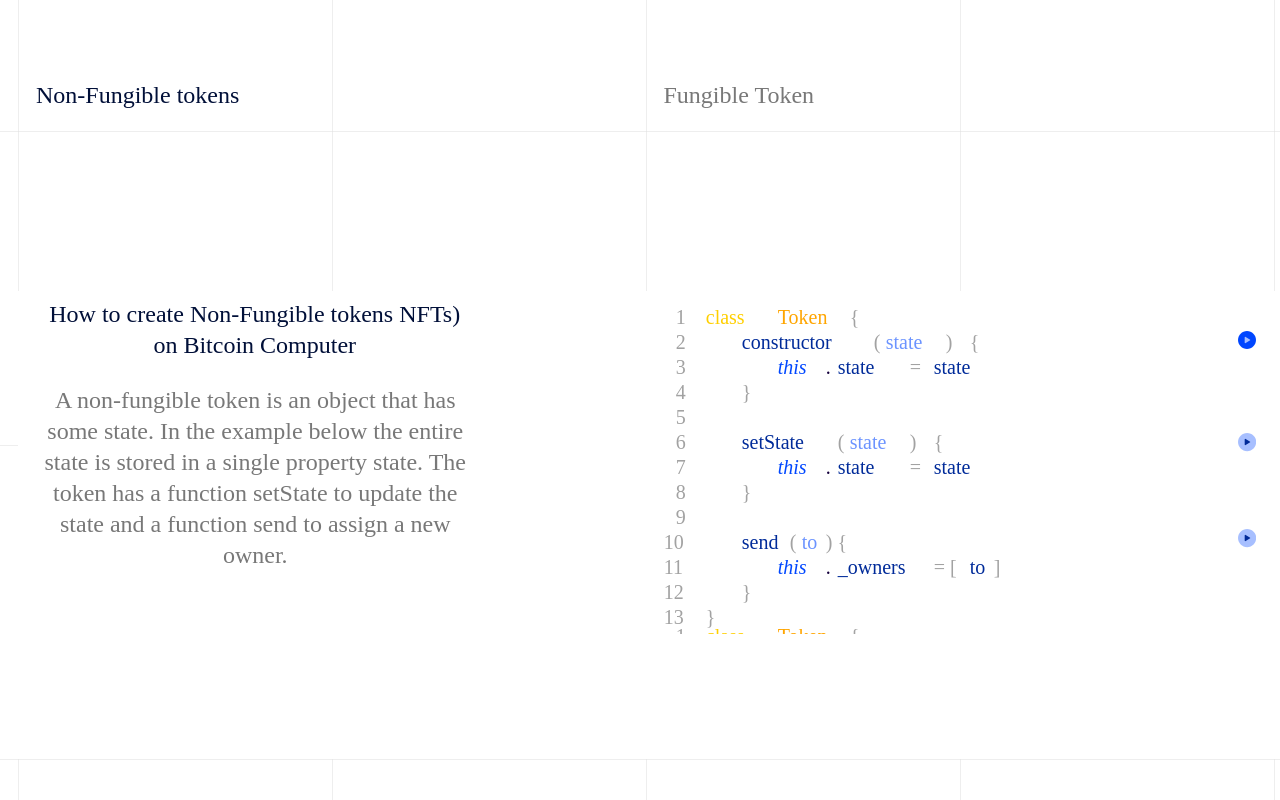
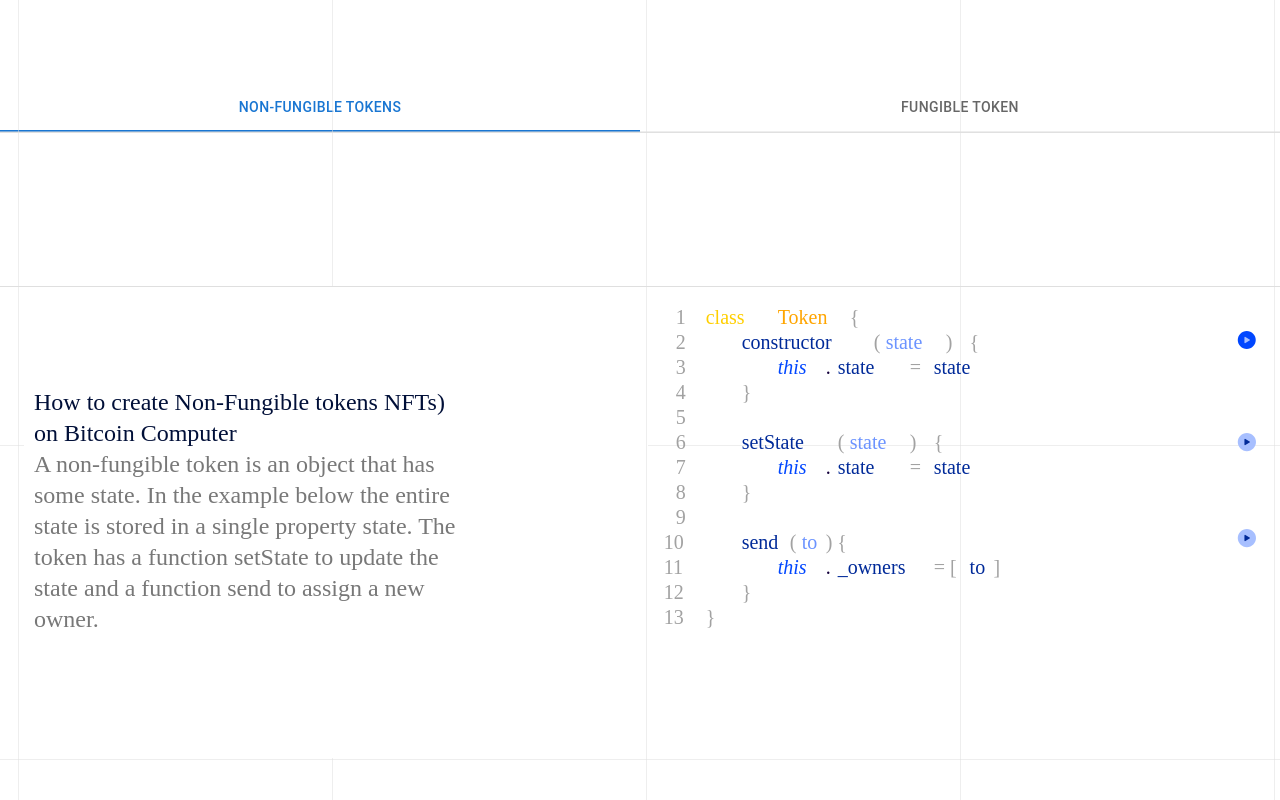
Before and after one commit to jonty007/website, a React (Create React App) app: page / in a window 1280 px wide. Shown: the part 5520-6320 px from the top of the page. Built offline with nearby package versions, Linux system fonts and the light colour scheme.

Commit message:
css changes

```diff
--- a/src/Examples.css
+++ b/src/Examples.css
@@ -53,6 +53,16 @@
     width: 100%;
     z-index: 1;
     top: 1569.5px;
+    left: 0px;
+    position: absolute;
+}
+
+.horizontal-grid-line-6 {
+    background-image: url("/public/Grid/H-Grid-line.svg");
+    height: 1px;
+    width: 100%;
+    z-index: 1;
+    top: 782px;
     left: 0px;
     position: absolute;
 }
@@ -168,6 +178,63 @@
     position: absolute;
 }
 
+.example-1-text-tab {
+    font-family: Formular;
+    font-size: 24px;
+    color: #000F38;
+    letter-spacing: 0;
+    line-height: 31px;
+    height: 62px;
+    width: 435px;
+    z-index: 2;
+    top: 100px;
+    /* left: 37.25px; */
+    position: relative;
+}
+
+.example-1-subtext-tab {
+    font-family: 'Formular';
+    font-size: 24px;
+    color: #787878;
+    letter-spacing: 0;
+    line-height: 31px;
+    height: 349px;
+    width: 432px;
+    z-index: 2;
+    top: 100px;
+    /* left: 39.25px; */
+    position: relative;
+}
+
+.examples-heading-tab {
+    height: 50px;
+    width: 636px;
+    z-index: 2;
+    /* top: 300px; */
+    /* left: 36px; */
+    /* position: relative;  */
+    font-size: 150px;
+    font-family: 'Formular';
+    color: #000f38;
+    text-align: left;
+    padding-top: 300px;
+}
+
+.infoGridExample {
+    margin-top: 130px !important;
+    background-color: white;
+    z-index: 3;
+    /* border: #dfdfdf 1px solid; */
+    padding-bottom: 60px !important;
+    padding-left: 10px !important;
+    /* margin-left: -6px !important; */
+
+}
+
+.tabPanelPadding {
+    padding: 24px 20px;
+}
+
 .example-1-subtext {
     font-family: Formular;
     font-size: 24px;
@@ -242,6 +309,7 @@
     top: 805.38px;
     left: 663.75px;
     position: absolute;
+    background-repeat: no-repeat;
 }
 
 .example-rectangle {
--- a/src/Examples.tsx
+++ b/src/Examples.tsx
@@ -1,5 +1,6 @@
 import Box from "@mui/material/Box";
 import "./Examples.css";
+import ExampleTabs from './tabs'
 
 function Examples() {
   return (
@@ -9,21 +10,22 @@ function Examples() {
       <Box className="horizontal-grid-line-3" />
       <Box className="horizontal-grid-line-4" />
       <Box className="horizontal-grid-line-5" />
+      <Box className="horizontal-grid-line-6" />
       <Box className="vertical-grid-line-1" />
       <Box className="vertical-grid-line-2" />
-      <Box className="vertical-grid-line-3" />
+      <Box className="vertical-grid-line-3" sx={{ zIndex: "4" }} />
       <Box className="vertical-grid-line-4" />
-      <Box className="vertical-grid-line-5" />
+      <Box className="vertical-grid-line-5" sx={{ zIndex: "4" }} />
       <Box className="vertical-grid-line-6" />
-      <Box className="vertical-grid-line-7" />
-      <Box className="example-rectangle" />
-      <Box className="code-section" />
+      <Box className="vertical-grid-line-7" sx={{ zIndex: "4" }} />
+      <Box className="examples-heading-tab">Examples</Box>
+      <ExampleTabs />
       <Box className="information-text">
         View the Bitcoin Computer Docs for More Examples and Tutorials:
         docs.bitcoincomputer.io
       </Box>
       <Box className="line4" />
-      <Box className="example-heading-3">Chat</Box>
+      {/* <Box className="example-heading-3">Chat</Box>
       <Box className="example-heading-2">Fungible Token</Box>
       <Box className="example-1-subtext">
         A non-fungible token is an object that has some state. In the example
@@ -35,7 +37,7 @@ function Examples() {
         How to create Non-Fungible tokens NFTs) on Bitcoin Computer
       </Box>
       <Box className="example-1-heading">Non-Fungible tokens </Box>
-      <Box className="examples-heading">Examples</Box>
+      <Box className="examples-heading">Examples</Box> */}
     </Box>
   );
 }
--- a/src/tabs.tsx
+++ b/src/tabs.tsx
@@ -46,48 +46,30 @@ export default function BasicTabs() {
   };
 
   return (
-    <Box sx={{ width: '100%' }} className='ExamplesBoxContent'>
+    <Box sx={{ width: '100%', paddingTop: '230px' }} className='ExamplesBoxContent'>
       <Box sx={{ borderBottom: 1, borderColor: 'divider' }}>
-        <Tabs value={value} onChange={handleChange} aria-label="basic tabs example">
+        <Tabs value={value} onChange={handleChange} aria-label="basic tabs example" variant="fullWidth">
           <Tab label="Non-Fungible tokens" {...a11yProps(0)} />
           <Tab label="Fungible Token" {...a11yProps(1)} />
           <Tab label="Chat" {...a11yProps(2)} />
         </Tabs>
       </Box>
       <TabPanel value={value} index={0}>
-        <Grid container>
-          <Grid item xs={4}>
-            <h3>
-              How to create Non-Fungible tokens
-              NFTs) on Bitcoin Computer
-            </h3>
-            <p>
-              A non-fungible token is an object
-              that has some state. In the example
-              below the entire state is stored in a
-              single property state. The token has
-              a function setState to update the
-              state and a function send to assign a
-              new owner.
-            </p>
+        <Grid container sx={{ zIndex: 3 }}>
+          <Grid item xs={4} className="infoGridExample">
+            <Box className="example-1-text-tab">
+              How to create Non-Fungible tokens NFTs) on Bitcoin Computer
+            </Box>
+            <Box className="example-1-subtext-tab">
+              A non-fungible token is an object that has some state. In the example
+              below the entire state is stored in a single property state. The token
+              has a function setState to update the state and a function send to
+              assign a new owner.
+            </Box>
           </Grid>
           <Grid item xs={4}>
-            <pre>
-              <code>{
-                `class Token {
-                  constructor(state) {
-                  this.state = state
-                }
-                setState(state) {
-                  this.state = state
-                }
-                send(to) {
-                  this._owners = [to]
-
-                }
-              }`}
-              </code>
-            </pre>
+            {/* <Box className="example-rectangle" /> */}
+            <Box className="code-section" />
           </Grid>
           <Grid item xs={4}></Grid>
         </Grid>
```
